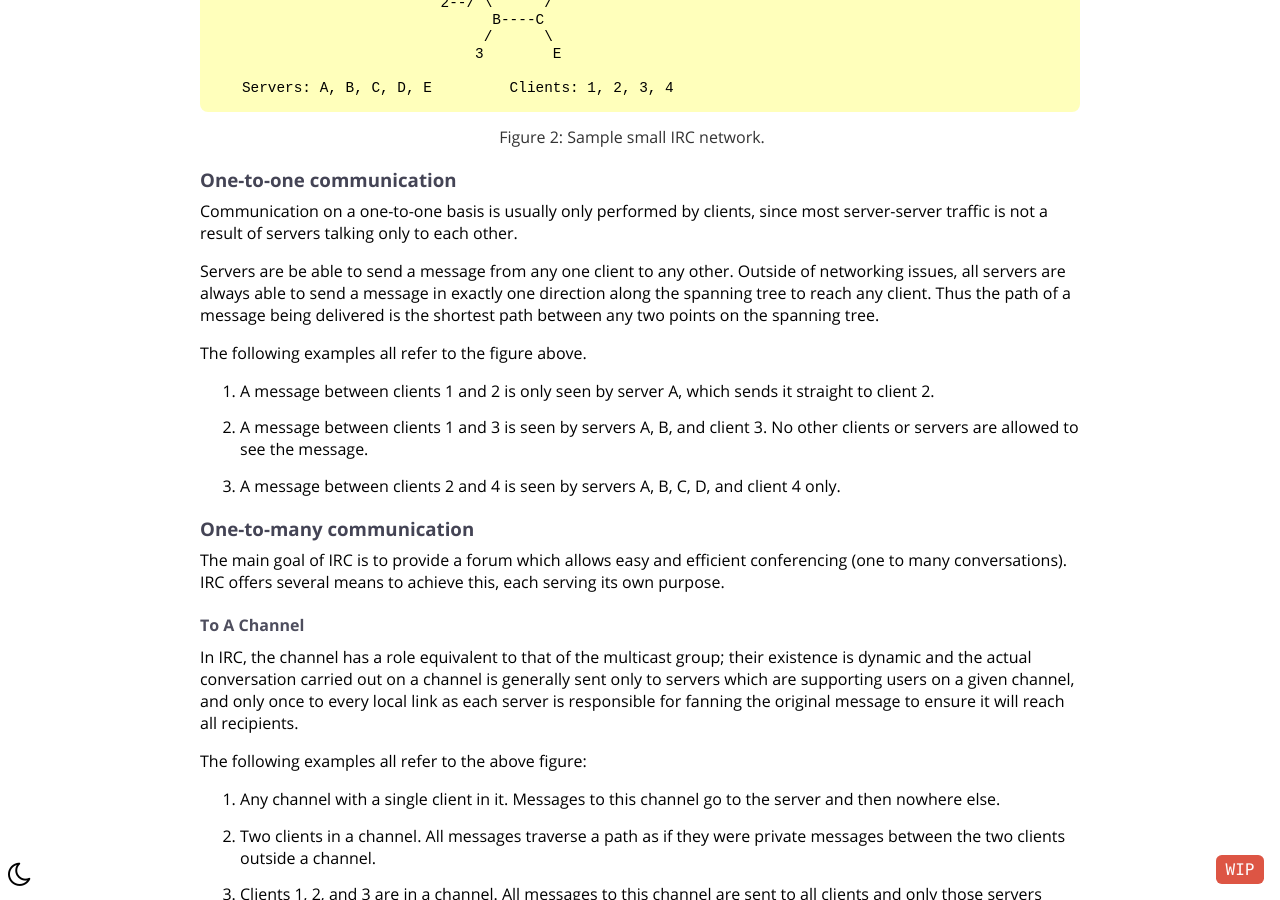
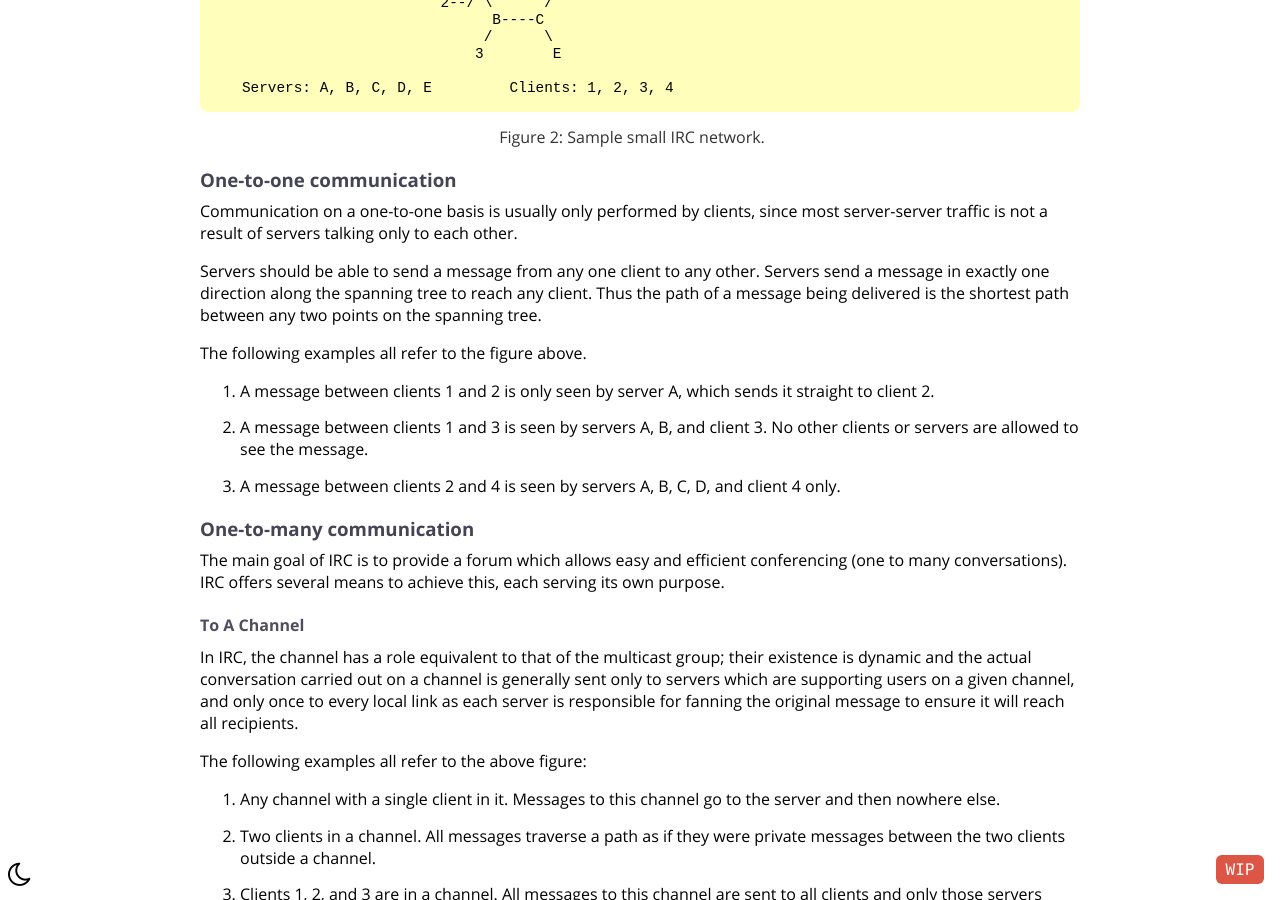
Before and after one commit to ircdocs/modern-irc, a Jekyll site: the page built from index.md, in a window 1280 px wide and 900 px high, scrolled down 11345 px. Built offline with Jekyll 4.4.1, drawn with Linux system fonts in a browser that asks for light colours; the table of contents is made by our own code.

Commit message:
Fix/simplify grammar
Co-authored-by: Daniel Oaks <daniel@danieloaks.net>

```diff
--- a/_includes/concepts.md
+++ b/_includes/concepts.md
@@ -130,7 +130,7 @@ This section ONLY deals with the spanning-tree topology, shown in the figure bel
 
 Communication on a one-to-one basis is usually only performed by clients, since most server-server traffic is not a result of servers talking only to each other.
 
-Servers are be able to send a message from any one client to any other. Outside of networking issues, all servers are always able to send a message in exactly one direction along the spanning tree to reach any client. Thus the path of a message being delivered is the shortest path between any two points on the spanning tree.
+Servers should be able to send a message from any one client to any other. Servers send a message in exactly one direction along the spanning tree to reach any client. Thus the path of a message being delivered is the shortest path between any two points on the spanning tree.
 
 The following examples all refer to the figure above.
 
```
